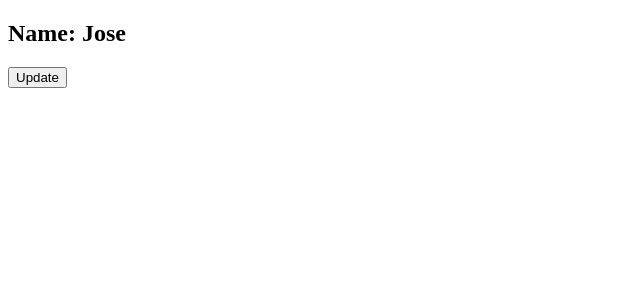
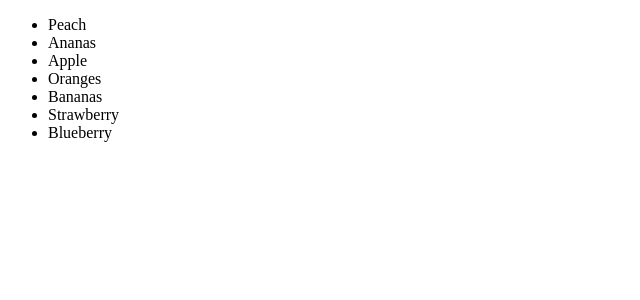
Before and after one commit to jay-medina/egghead-lessons, a React app in the folder react16_features/: page / in a window 1280 px wide. Shown: the top 300 px of the page, without its empty margins (0-640 px from the left). Built offline with nearby package versions, Linux system fonts and the light colour scheme.

Commit message:
finish lesson2 (#41)

```diff
--- a/react16_features/src/index.tsx
+++ b/react16_features/src/index.tsx
@@ -1,6 +1,7 @@
 import React from 'react';
 import ReactDOM from 'react-dom';
 
-import App from './lesson1';
+// import App from './lesson1';
+import App from './lesson2';
 
 ReactDOM.render(<App />, document.getElementById('root'));
--- /dev/null
+++ b/react16_features/src/lesson2/index.tsx
@@ -0,0 +1,29 @@
+import React from 'react';
+
+const Aux: React.SFC<any> = ({ children }) => (children ? children : null);
+
+const Fruits = () => (
+  <Aux>
+    <li key="1">Apple</li>
+    <li key="2">Oranges</li>
+    <li key="3">Bananas</li>
+  </Aux>
+);
+
+class MoreFruits extends React.Component {
+  render() {
+    return [<li key="1">Strawberry</li>, <li key="2">Blueberry</li>];
+  }
+}
+const App: React.SFC = () => (
+  <div>
+    <ul>
+      <li>Peach</li>
+      <li>Ananas</li>
+      <Fruits />
+      <MoreFruits />
+    </ul>
+  </div>
+);
+
+export default App;
```
